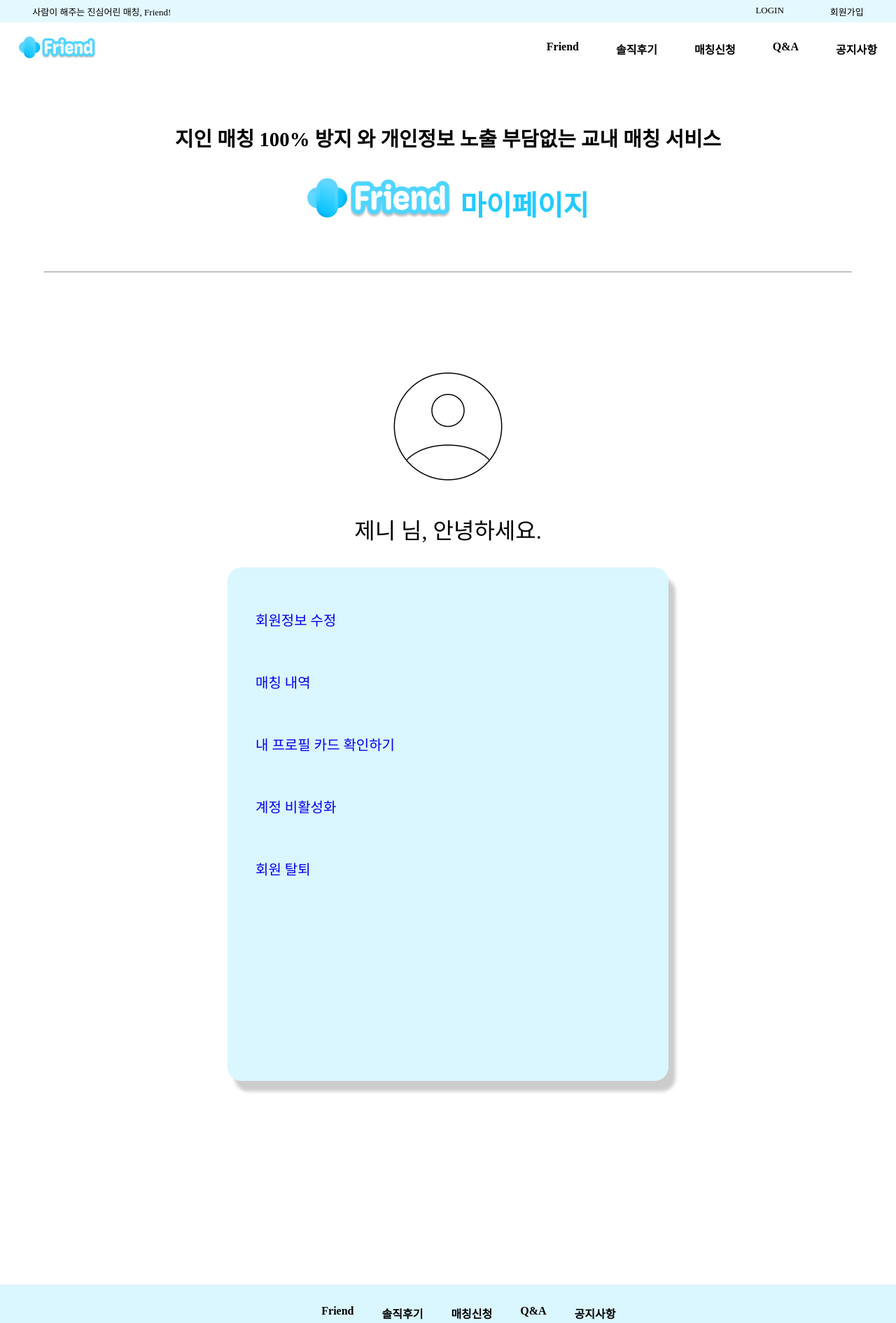
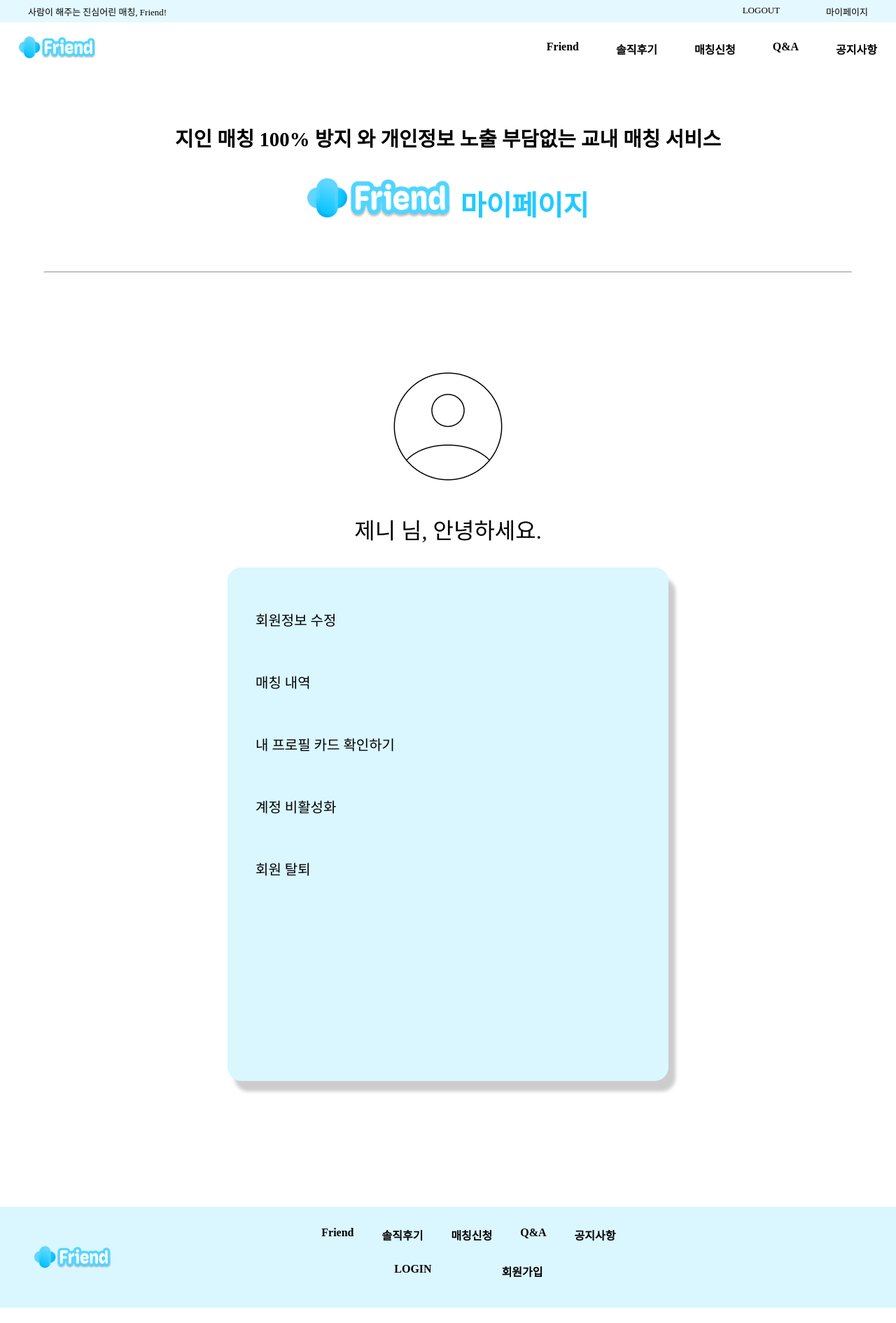
Before and after one commit to Friend-FE/FE, a React (Create React App) app: page /MyPage in a window 1280 px wide. Shown: the top 1891 px of the page at 70% size. After the commit the page ends 1869 px from the top, so only its background shows below. Built offline with nearby package versions, Linux system fonts and the light colour scheme; the HTML template or start-up script is replaced by a standard one; a web font is replaced by a local one.

Commit message:
App.js 에 Header,Footer,MainPage 추가

```diff
--- a/src/App.js
+++ b/src/App.js
@@ -6,12 +6,17 @@
 import MembershipWithdrawal from './components/MyPage_Component/MembershipWithdrawal';
 import ModifyingInfo from './components/MyPage_Component/ModifyingInfo';
 import ProfileCard from './components/MyPage_Component/ProfileCard';
+import MainPage from './pages/mainPage';
+import Header from './components/header';
+import Footer from './components/footer';
 
 
 const App = ()=>{
 	return (
 	  <div>
+			<Header></Header>
 			<Routes>
+				<Route path="/" element={<MainPage/>}/>
 				<Route path="/MyPage" element={<MyPage/>}/>
 				<Route path="/MyPage/DeactivateAccount" element={<DeactivateAccount/>}/>
 				<Route path="/MyPage/MatchingHistory" element={<MatchingHistory/>}/>
@@ -19,6 +24,7 @@
 				<Route path="/MyPage/ModifyingInfo" element={<ModifyingInfo/>}/>
 				<Route path="/MyPage/ProfileCard" element={<ProfileCard/>}/>
 			</Routes>
+			<Footer></Footer>
 	  </div>
 	);
   }
--- a/src/components/MyPage_Component/MyPage.jsx
+++ b/src/components/MyPage_Component/MyPage.jsx
@@ -11,7 +11,7 @@
 export default function MyPage() {
   return (
     <>
-      <Header/>
+      {/* <Header/> */}
       <Title title="마이페이지"/>
       <TotalHr></TotalHr>
       <TotalDiv>
@@ -25,9 +25,9 @@
           <MoveToPageLink to="/MyPage/MembershipWithdrawal">회원 탈퇴</MoveToPageLink>
         </MoveToDiv>
       </TotalDiv>
-      <FooterContainer>
+      {/* <FooterContainer>
         <Footer/>
-      </FooterContainer>
+      </FooterContainer> */}
     </>
   )
 }
@@ -76,6 +76,7 @@
 export const MoveToPageLink = styled(Link)`
   font-size: 20px;
   text-decoration: none;
+  color: #000;
 
   display: block;
   margin: 60px 368px 20px 40px;
@@ -86,8 +87,8 @@
 `;
 
 const FooterContainer = styled.div`
-  position: absolute;
-  bottom: -1100px;
+  position: relative;
+  top: 40vh;
   width: 100%;
 `;
 
--- a/src/components/footer/index.jsx
+++ b/src/components/footer/index.jsx
@@ -48,7 +48,7 @@
 
 const Wrapper = styled.div`
   position :relative;
-  top : 10vh;
+  top : 50vh;
   font-weight: 600;
   width: 100vw;
   height: 18vh;
--- a/src/components/header/index.jsx
+++ b/src/components/header/index.jsx
@@ -4,7 +4,7 @@
 import logo from "../../images/logo.png"
 
 function Header() {
-  const [isLogined,setLogin]=useState(false);
+  const [isLogined,setLogin]=useState(true);
 
   return (
     <Container>
--- a/src/pages/mainPage.jsx
+++ b/src/pages/mainPage.jsx
@@ -1,7 +1,7 @@
 import styled from "styled-components";
 import mainBg from "../images/main_bg.png";
 import ImageBox from "../components/ImageBox";
-import Footer from "../components/footer/index"
+//import Footer from "../components/footer/index"
 import Main1 from "../images/main_1.png";
 import Main2 from "../images/main_2.png";
 import Main3 from "../images/main_3.png";
@@ -78,9 +78,9 @@
           altText="6. 매니저가 알려주는 주의사항 숙지 후 만남!"
         ></ImageBox>
       </FlexBox>
-      <FooterContainer>
+      {/* <FooterContainer>
         <Footer/>
-      </FooterContainer>
+      </FooterContainer> */}
     </div>
   );
 };
@@ -157,45 +157,43 @@
   }
 `;
 const Box = styled.div`
-  position : relative;
-  top:12vh;
-  left:68px;
-  max-width:1300px;
+  position: relative;
+  top: 12vh;
+  left: 68px;
+  max-width: 1300px;
 
   @media screen and (max-width: 1030px) {
-    left : 5vw;
+    left: 5vw;
   }
 
-  h5{
+  h5 {
     color: #000;
     font-size: 14px;
     font-weight: 800;
-    max-width:1300px;
+    max-width: 1300px;
   }
 
-  p{
+  p {
     font-size: 48px;
     font-style: normal;
     font-weight: 900;
   }
 
-  h4{
+  h4 {
     font-size: 20px;
     font-style: normal;
     font-weight: 800;
     @media screen and (max-width: 800px) {
-      margin :0;
-      font-size : 2.7vw;
-
+      margin: 0;
+      font-size: 2.7vw;
     }
   }
 
-
-  h1{
+  h1 {
     font-size: 3.2vw;
     font-weight: 900;
   }
-  `;
+`;
 const FlexBox = styled.div`
   position: relative;
   max-width: 1300px;
@@ -209,12 +207,12 @@
   @media screen and (max-width: 700px) {
     grid-template-columns: repeat(2, 1fr);
     left: 1vw;
-    gap:1vw;
+    gap: 1vw;
   }
 `;
-const FooterContainer = styled.div`
-  position: relative;
-  top: 28vh;
-  width: 100%;
-`;
+// const FooterContainer = styled.div`
+//   position: relative;
+//   top: 28vh;
+//   width: 100%;
+// `;
 export default MainPage;
```
